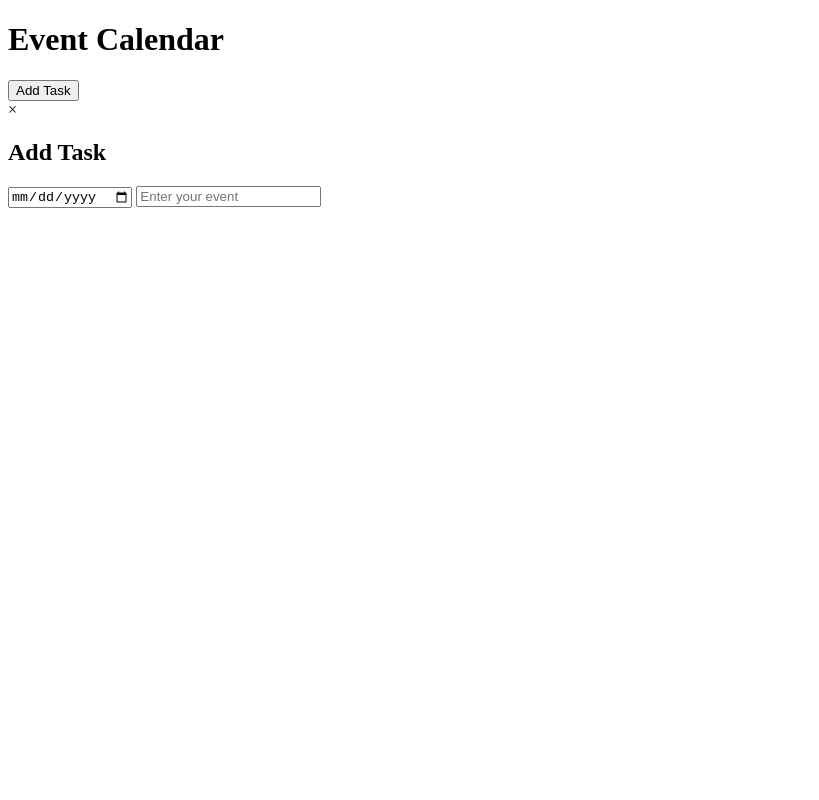
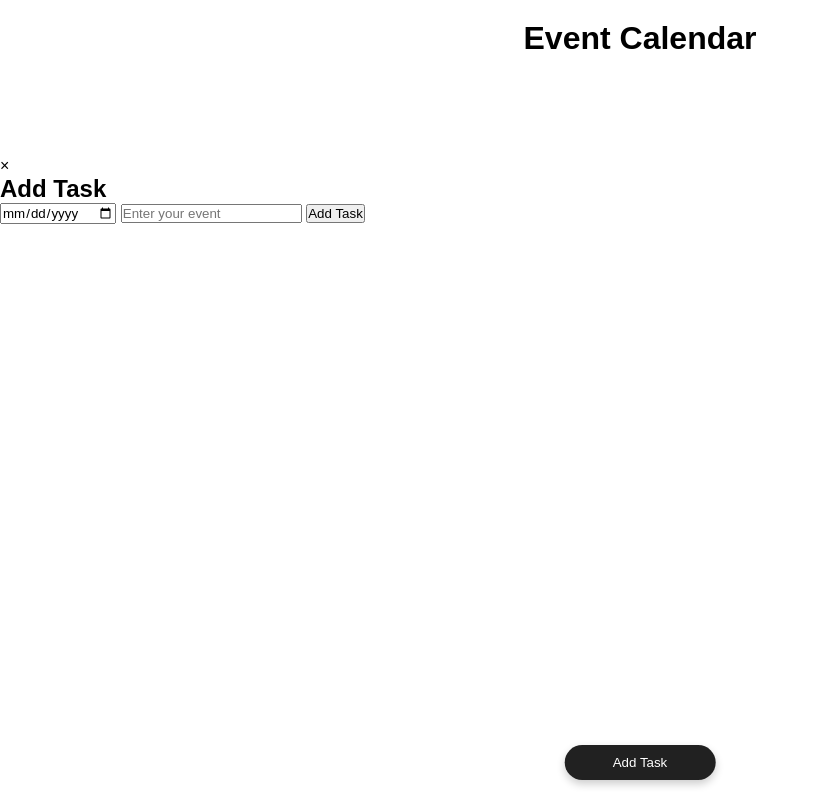
Before and after one commit to Jonnie254/JS-Calendar, a plain HTML site: page index.html in a window 1280 px wide. Shown: the whole page, without its empty margins (0-819 px from the left). Drawn offline with Linux system fonts and the light colour scheme.

Commit message:
added some code

```diff
--- a/app.css
+++ b/app.css
@@ -1 +1,36 @@
 @import url('https://fonts.googleapis.com/css?family=Roboto:300,400,500,700&display=swap');
+*{
+    margin:0;
+    padding:0;
+    font-family:sans-serif;
+}
+body{
+    height:100%;
+    background-color:f0f0f0;
+}
+.planner{
+    text-align: center;
+    padding-top:20px;
+    padding-bottom:60px;
+}
+.calendar-grid{
+    display:grid;
+    grid-template-columns: repeat(7, 1fr);
+    gap:10px;
+    padding:20px;
+}
+ .add-task-btn{
+    position:fixed;
+    bottom:20px;
+    left:50%;
+    transform: translateX(-50%);
+    color:#fff;
+    background-color:#212121;
+    padding:10px 48px;
+    border:none;
+    border-radius:20px;
+    cursor:pointer;
+    transition: all 0.3s ease;
+    box-shadow: 0 4px 8px rgba(0,0,0,0.2);
+
+ }
--- a/index.html
+++ b/index.html
@@ -20,6 +20,7 @@
             <h2>Add Task</h2>
             <input type="date" id="task-date">
             <input type="text" id="task-desc" placeholder="Enter your event">
+            <button onclick="addTask()">Add Task</button>
         </div>
 
         <script src="app.js"></script>
```
